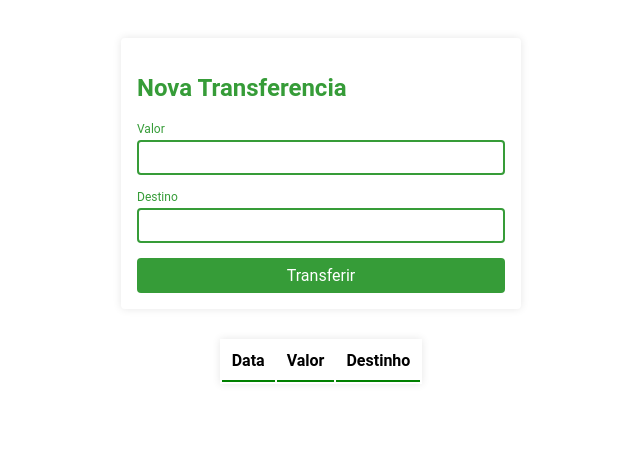
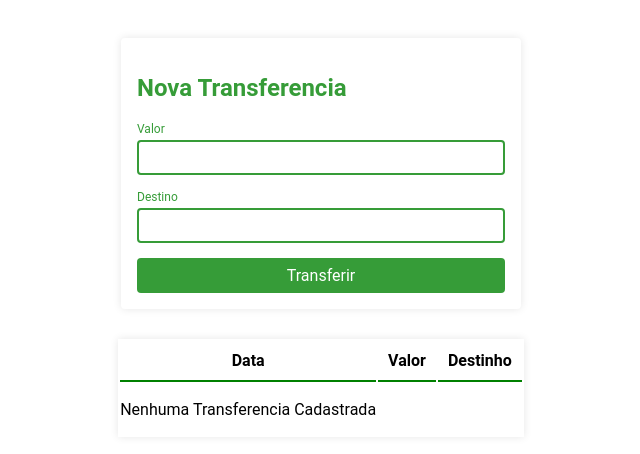
Before and after one commit to ErickBarbosas/CursoAluraAngular, an Angular app: page / in a window 1280 px wide. Shown: the top 454 px of the page, without its empty margins (319-959 px from the left). Built offline with nearby package versions, Linux system fonts and the light colour scheme.

Commit message:
Aula 5 - Service

```diff
--- a/src/app/extrato/extrato.component.html
+++ b/src/app/extrato/extrato.component.html
@@ -5,12 +5,15 @@
     <th class="tabela__cabecalho__conteudo">Destinho</th>
   </thead>
 
-  <tbody>
+  <tbody *ngIf="transferencias?.length >0; else listavazia">
     <tr class="tabela__linha" *ngFor="let transferencia of transferencias">
       <td class="tabela__conteudo">{{transferencia.data | date: "short"}}</td>
       <td class="tabela__conteudo">{{transferencia.valor | currency}}</td>
       <td class="tabela__conteudo">{{transferencia.destino}}</td>
     </tr>
   </tbody>
+  <ng-template #listavazia>
+    <p>Nenhuma Transferencia Cadastrada</p>
+  </ng-template>
 
 </table>
```
